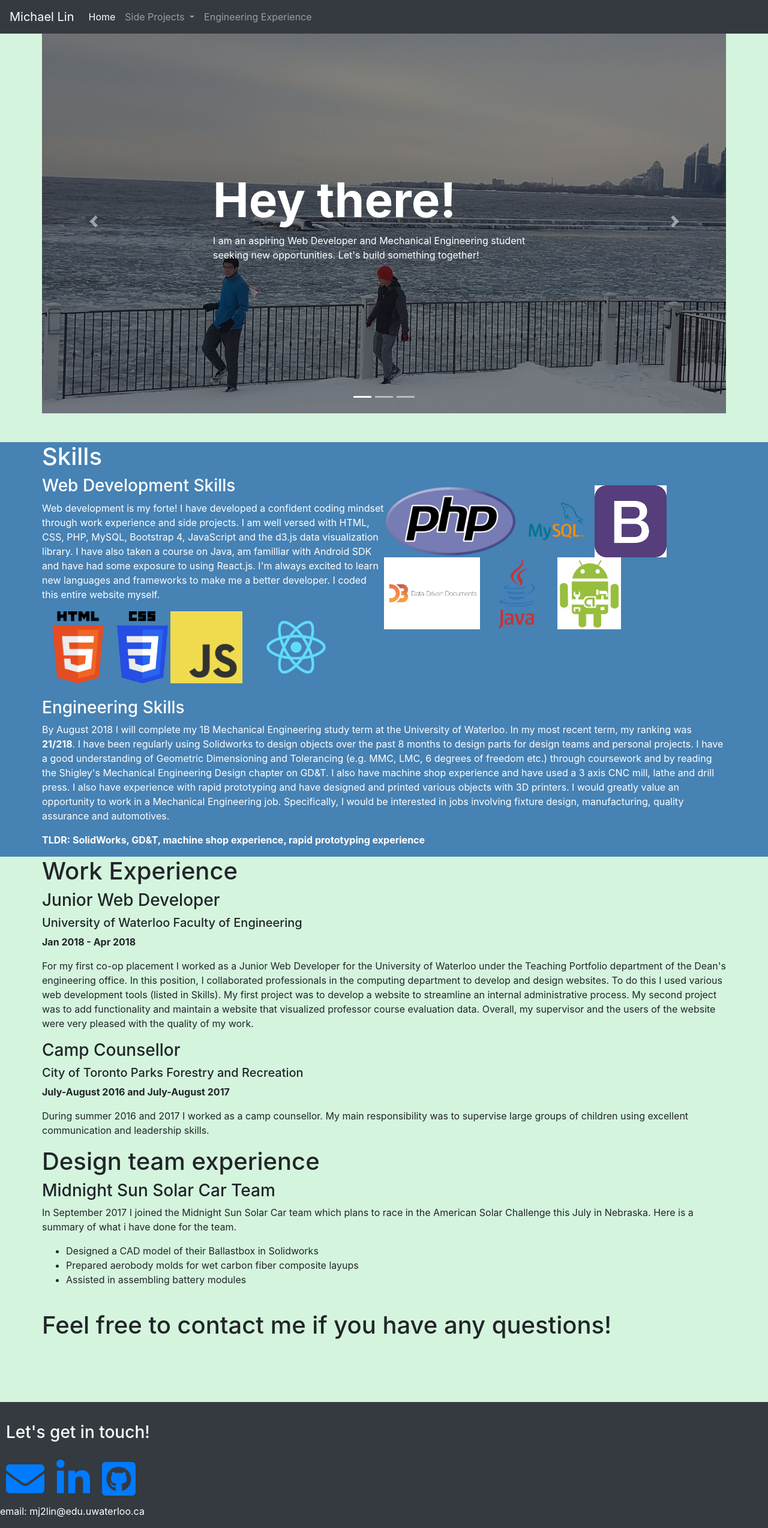
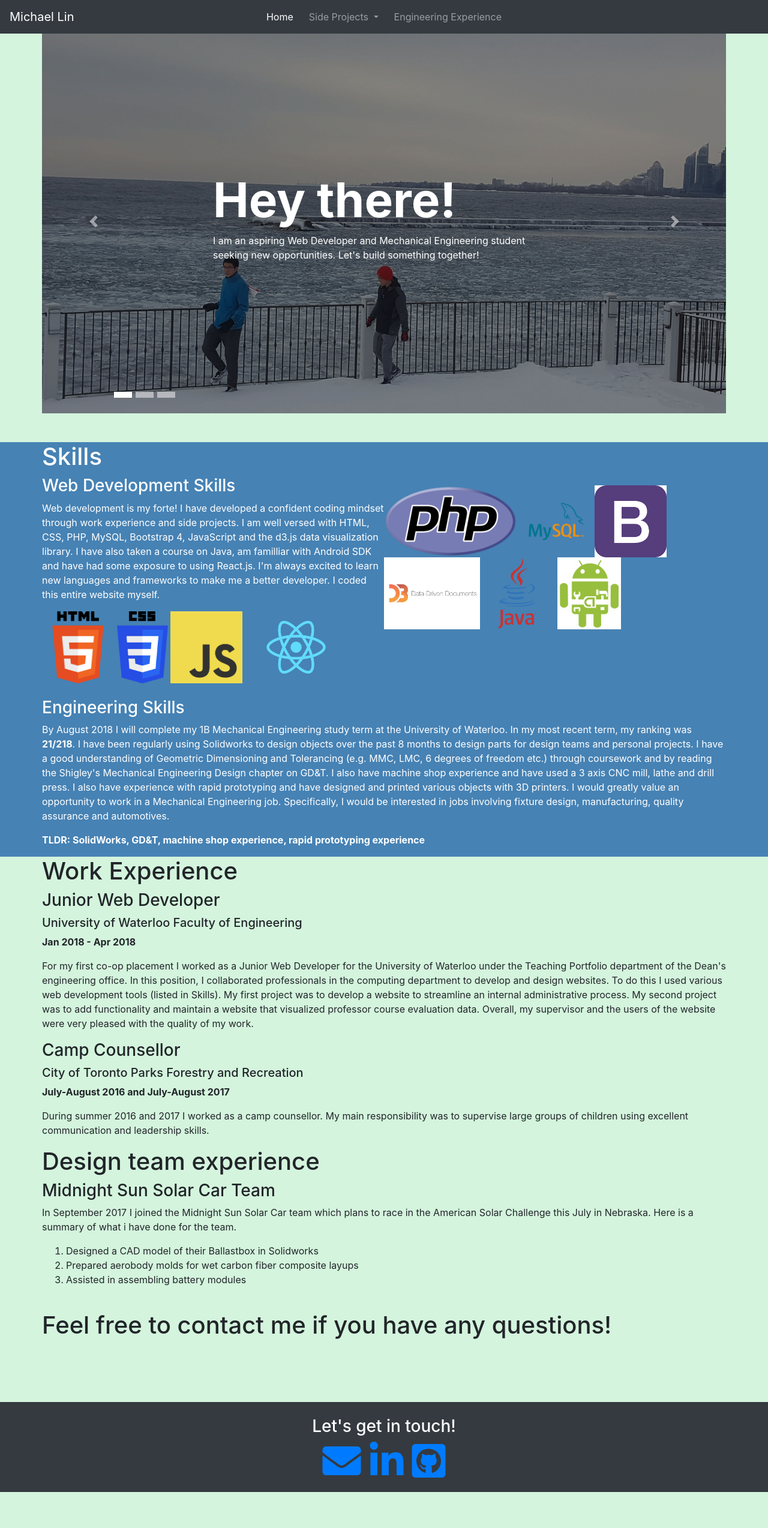
Before and after one commit to MichaelJonathanLin/MichaelJonathanLin.github.io, a PHP site: page / in a window 1280 px wide. Shown: the whole page at 60% size. After the commit the page ends 2487 px from the top, so only its background shows below. Run offline with PHP 8.4, Linux system fonts and the light colour scheme; some libraries are stand-ins or nearby versions.

Commit message:
Fixed footer

```diff
--- a/index.html
+++ b/index.html
@@ -159,12 +159,11 @@
 <h1>Design team experience </h1>
         <h3>Midnight Sun Solar Car Team</h3>
         <p> In September 2017 I joined the Midnight Sun Solar Car team which plans to race in the American Solar Challenge this July in Nebraska. Here is a summary of what i have done for the team.</p>
-        <ul>
+        <ol>
           <li> Designed a CAD model of their Ballastbox in Solidworks</li>
           <li> Prepared aerobody molds for wet carbon fiber composite layups</li>
           <li> Assisted in assembling battery modules</li>
-        </ul>
-
+        </ol>
         <br>
         <h1>Feel free to contact me if you have any questions!</h1>
 
@@ -172,40 +171,30 @@
     </div>
   </div>
   <br><br><br>
-  <footer class="page-footer font-small bg-dark navbar-dark  pt-4 mt-4" style="color:white">
+  <footer class="page-footer font-small bg-dark navbar-dark  pt-4 mt-4" style="color:white; height:150px;">
     <div class="container-fluid text-center text-md-left">
       <div class="row">
-        <div class="col-xs-12">
-          <div class="flex-container">
-            <div class="flex-item">
-              <h3>Let's get in touch! </h3>
-            </div>
+        <div class="col-xs-12" style="width:100%; text-align:center;">
+              <h3 >Let's get in touch!</h3>
           </div>
         </div>
       </div><!--for row -->
 
       <div class="row">
         <div class="col-xs-12">
-          <div class="flex-container" style="width:100%;">
-            <div class="flex-item">
+<ul>
+  <li>
               <a href="mailto:mj2lin@edu.uwaterloo.ca?Subject=Hello" target="_top"><i class="fas fa-envelope fa-4x"></i></a>
-
-            </div>
-            <div class="flex-item">
+</li>
+<li>
               <a href="https://www.linkedin.com/in/michaellinsayshi"><i class="fab fa-linkedin-in fa-4x"></i></a>
-            </div>
-            <div class="flex-item">
+</li>
+<li>
               <a href="https://github.com/MichaelJonathanLin/"><i class="fab fa-github-square fa-4x"></i></a>
-            </div>
-
-          </div>
+</li>
+</ul>
         </div>
 
-      </div>
-      <div class="row">
-        <div class="col-xs-12">
-          <p>email: mj2lin@edu.uwaterloo.ca </p>
-        </div>
       </div>
     </div>
   </footer>
--- a/style.css
+++ b/style.css
@@ -1,14 +1,3 @@
-/*footer{
-  position: relative;
-  left: 0;
-  bottom: 0;
-  width: 100%;
-  height:10%;
-  background-color: black;
-  color: white;
-  text-align: center;
-}*/
-
 .bottomText{
   text-align:center;
 }
@@ -60,17 +49,22 @@ background: rgba(0, 0, 0, 1);
   color:white;
 }
 
-.flex-container{
-  flex-direction: row;
-  display: flex;
-  align-items: center;
-  justify-content: center;
-text-align: center;
-
+ul li{
+  display:inline;
+  margin: 0;
+  padding: 5px;
 }
-
-.flex-item{
-  padding:10px;
+ul{
+  left: 50%;
+        position: absolute;
+        transform: translateX(-50%);
+  margin:0;
+  padding:0;
+}
+.center{
+  left: 50%;
+        position: absolute;
+        transform: translateX(-50%);
 }
 html,
 body {
```
Also changed, not shown: Breakout.html (+11 -22 lines), MechanicalKnowHow.html (+11 -21 lines), MikesDrumKit.html (+11 -21 lines), bitcoinGraph/graphs.html (+11 -21 lines).
